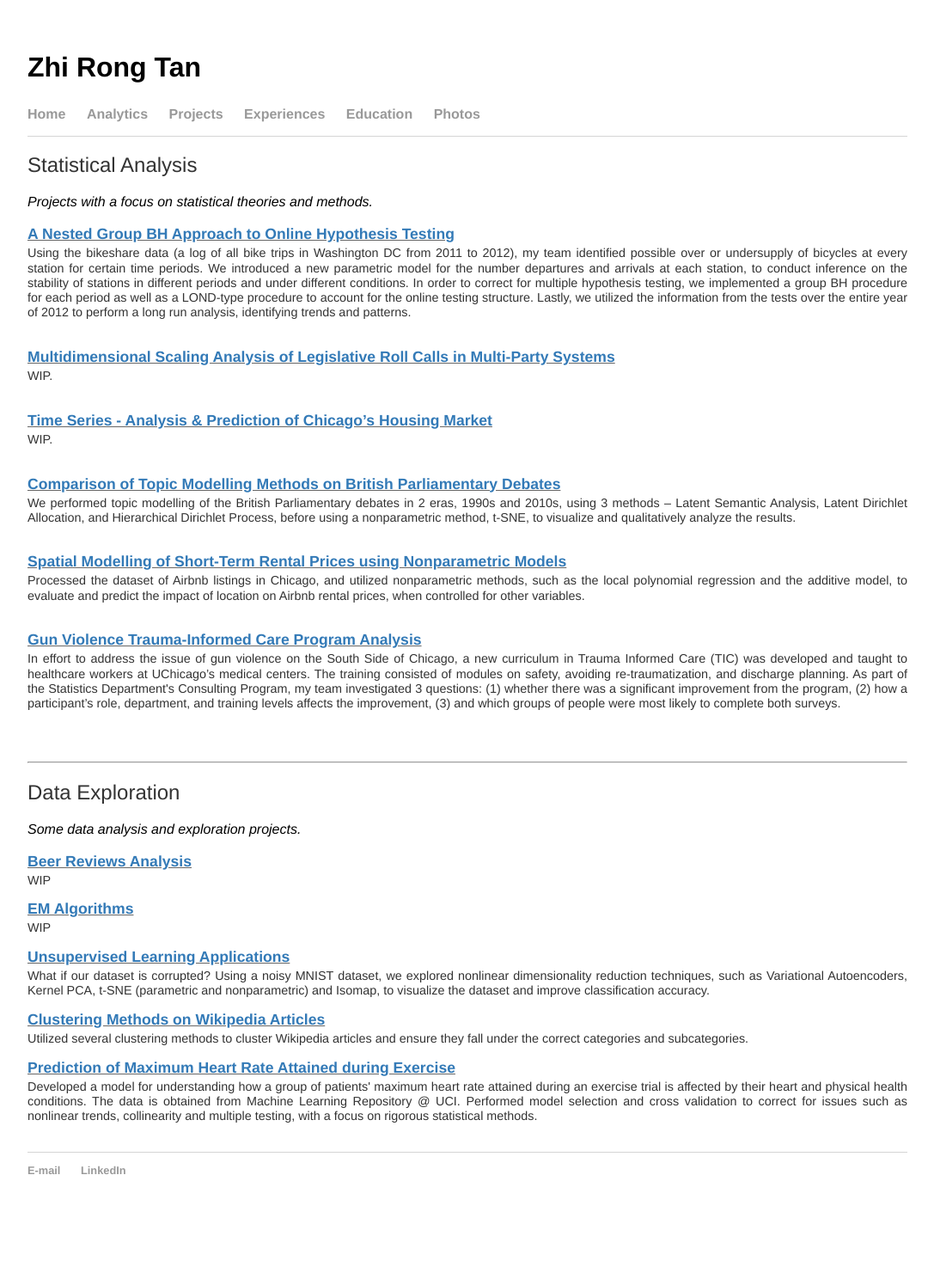
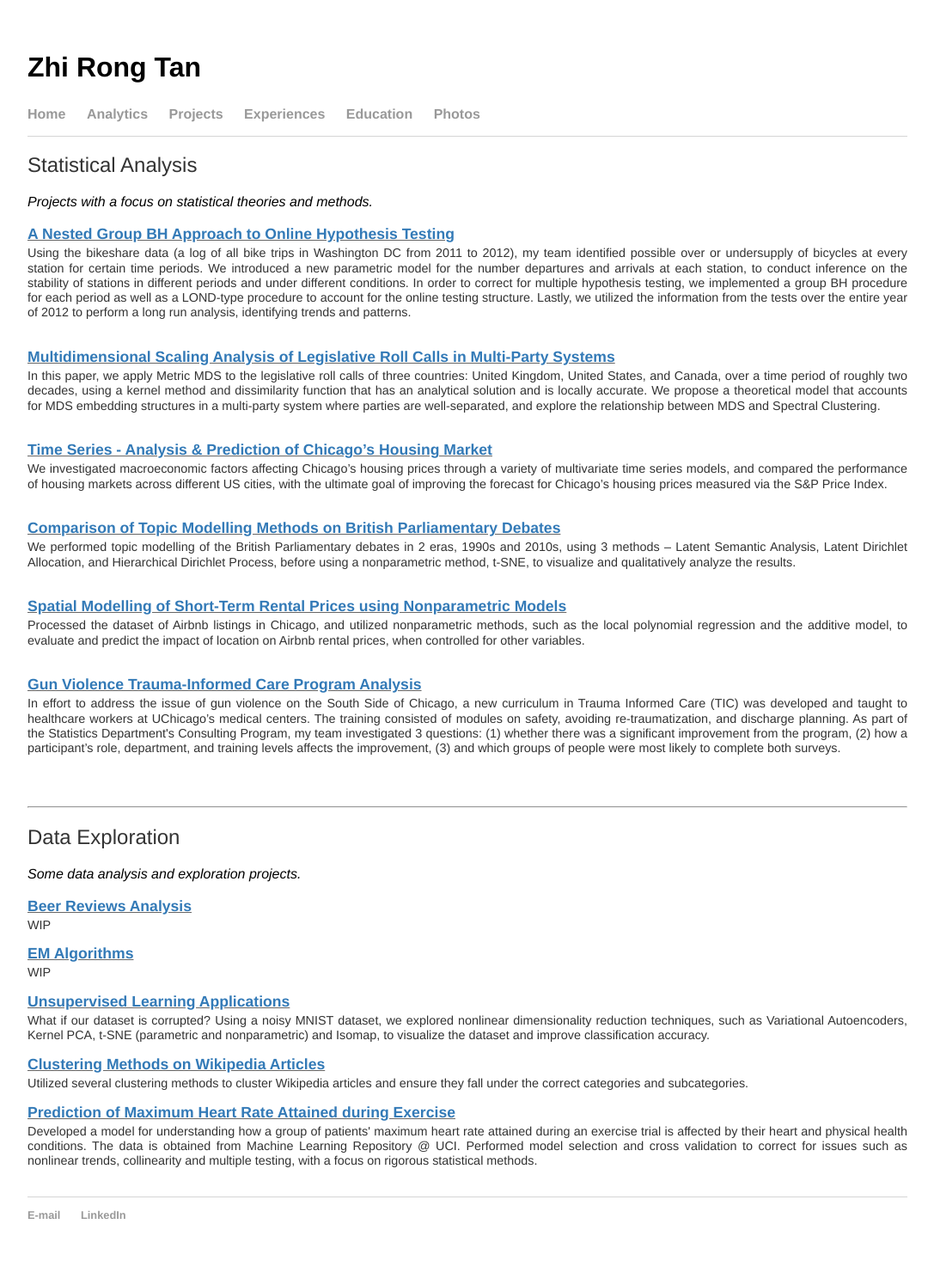
Before and after one commit to tanzhirong/tanzhirong.github.io, a Jekyll site: the page built from analytics/index.html, in a window 1280 px wide. Shown: the whole page at 86% size, without its empty margins (96-1183 px from the left). Built offline with Jekyll 4.4.1, drawn with Linux system fonts in a browser that asks for light colours; before the commit the page ends 1429 px from its top, so only the background shows below that.

Commit message:
Update index.html

```diff
--- a/analytics/index.html
+++ b/analytics/index.html
@@ -13,14 +13,17 @@ title: Statistical Analysis | Zhi Rong Tan
     a LOND-type procedure to account for the online testing structure. Lastly, we utilized the information from the tests over the entire year of 2012 to perform a long run analysis, identifying trends and patterns.</p>
 <br>
 
-<div class="project_title"><b><u><a target="_blank" href="Masters_Paper_2019.pdf">Multidimensional Scaling Analysis
-of Legislative Roll Calls
-in Multi-Party Systems</a></u></b></div>
-<p class="exp_description"> WIP. </p>
+<div class="project_title"><b><u><a target="_blank" href="Masters_Paper_2019.pdf">Multidimensional Scaling Analysis of Legislative Roll Calls in Multi-Party Systems</a></u></b></div>
+<p class="exp_description"> In this paper, we apply Metric MDS to the legislative roll calls of three countries: United Kingdom, United States, and Canada, over a time period of roughly two decades,
+    using a kernel method and dissimilarity function that has an analytical solution and is locally accurate.
+    We propose a theoretical model that accounts for MDS embedding structures in a multi-party system where parties are well-separated, and explore the relationship between MDS and Spectral Clustering.
+</p>
 <br>
 
   <div class="project_title"><b><u><a target="_blank" href="Time_Series.pdf">Time Series - Analysis & Prediction of Chicago’s Housing Market</a></u></b></div>
-<p class="exp_description"> WIP. </p>
+<p class="exp_description"> We investigated macroeconomic factors affecting Chicago’s housing prices through a variety of multivariate time series models, and
+compared the performance of housing markets across different US cities, with the ultimate goal
+of improving the forecast for Chicago’s housing prices measured via the S&P Price Index.  </p>
 <br>
 
 <div class="project_title"><b><u><a target="_blank" href="LDA_TopicModel.pdf">Comparison of Topic Modelling Methods on British Parliamentary Debates</a></u></b></div>
```
